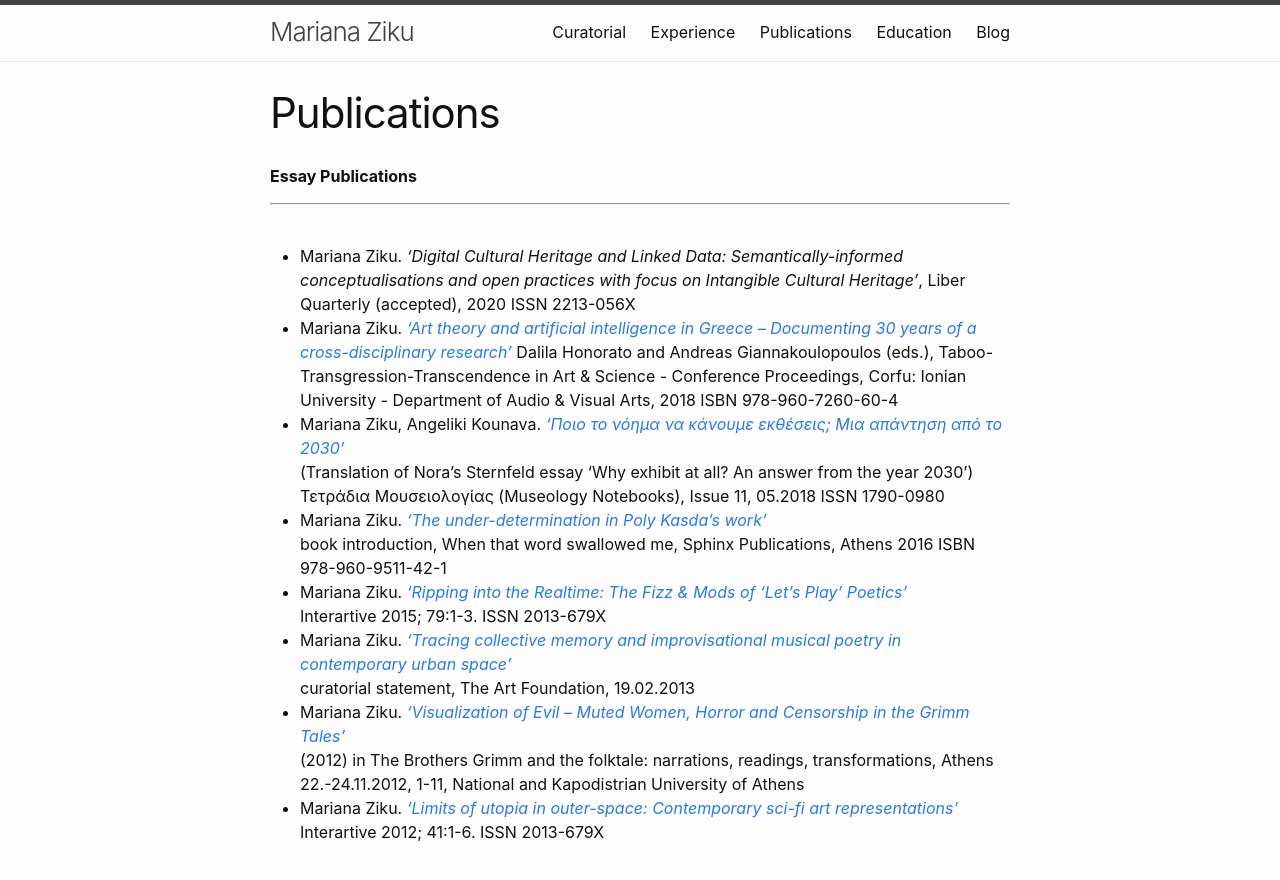
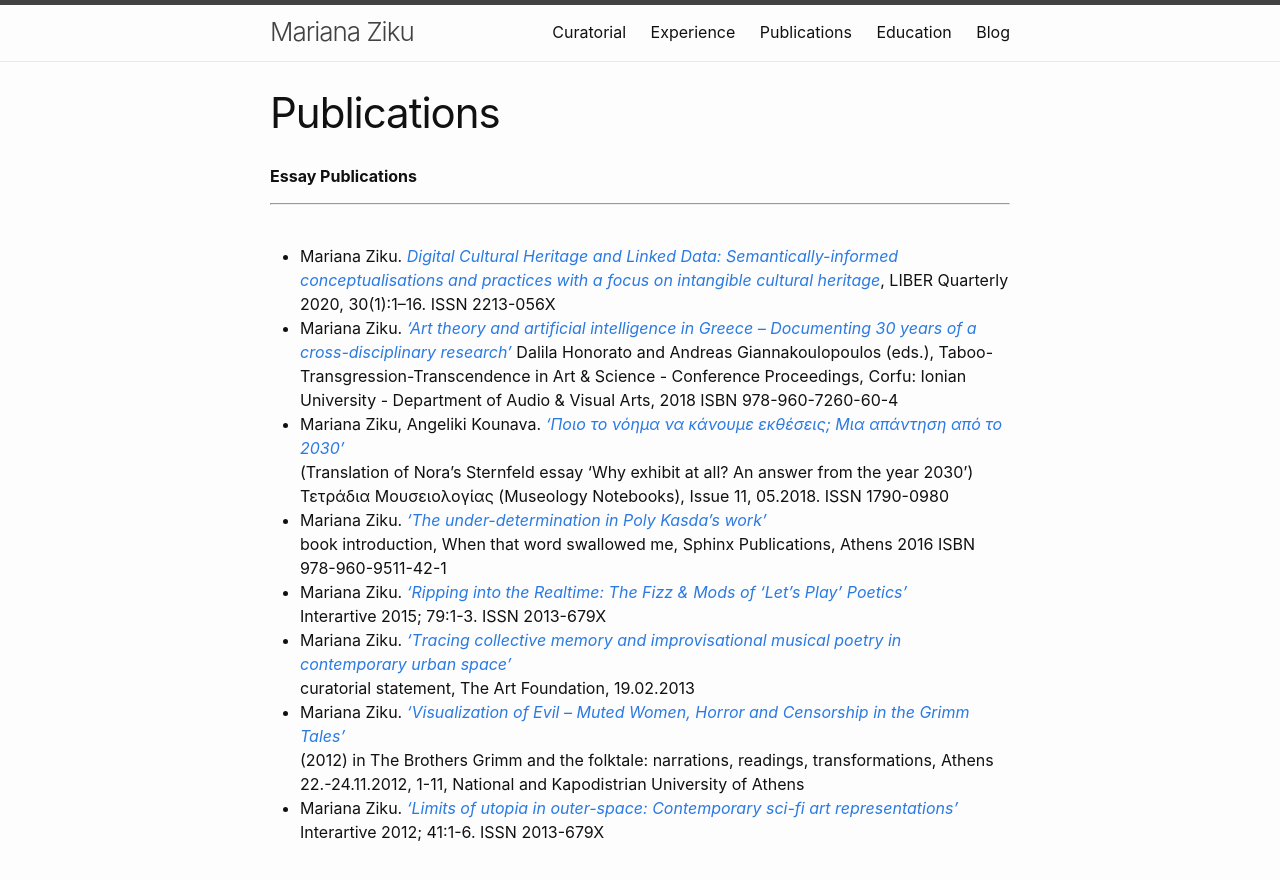
Before and after one commit to mziku/mziku.github.io, a Jekyll site: the page built from publications.md, in a window 1280 px wide and 900 px high. Shown: the top 880 px of the window. Built offline with Jekyll 4.4.1, drawn with Linux system fonts in a browser that asks for light colours.

Commit message:
Update publications.md

```diff
--- a/publications.md
+++ b/publications.md
@@ -9,11 +9,11 @@ navigation_weight: 3
 
 ---
 <br>
-- Mariana Ziku. *'Digital Cultural Heritage and Linked Data: Semantically-informed conceptualisations and open practices with focus on Intangible Cultural Heritage'*, Liber Quarterly (accepted), 2020 ISSN 2213-056X
+- Mariana Ziku. [*Digital Cultural Heritage and Linked Data: Semantically-informed conceptualisations and practices with a focus on intangible cultural heritage*](https://www.liberquarterly.eu/articles/10315/), LIBER Quarterly 2020, 30(1):1–16. ISSN 2213-056X
 - Mariana Ziku. [*'Art theory and artificial intelligence in Greece – Documenting 30 years of a cross-disciplinary research'*](https://www.academia.edu/35189649/Art_Theory_and_Artificial_Intelligence_in_Greece_Documenting_30_years_of_a_cross-disciplinary_research) Dalila Honorato and Andreas Giannakoulopoulos (eds.), Taboo-Transgression-Transcendence in Art & Science - Conference Proceedings, Corfu: Ionian University - Department of Audio & Visual Arts, 2018 ISBN 978-960-7260-60-4
 - Mariana Ziku, Angeliki Kounava. [*'Ποιο το νόημα να κάνουμε εκθέσεις; Μια απάντηση από το 2030'*](https://kaleidoscope.gr/el/tetradia-mouseiologias/tetradia11--11-523.html)
 (Translation of Nora's Sternfeld essay 'Why exhibit at all? An answer from the year 2030')
-Τετράδια Μουσειολογίας (Museology Notebooks), Issue 11, 05.2018 ISSN 1790-0980
+Τετράδια Μουσειολογίας (Museology Notebooks), Issue 11, 05.2018. ISSN 1790-0980
 - Mariana Ziku. [*'The under-determination in Poly Kasda's work'*](https://lekseikones.wordpress.com/2016/07/26/the-under-determination-in-poly-kasdas-work/)
 book introduction, When that word swallowed me, Sphinx Publications, Athens 2016 ISBN 978-960-9511-42-1
 - Mariana Ziku. [*'Ripping into the Realtime: The Fizz & Mods of 'Let's Play' Poetics'*](http://interartive.org/2015/11/ripping-into-the-realtime-lets-play/)
```
